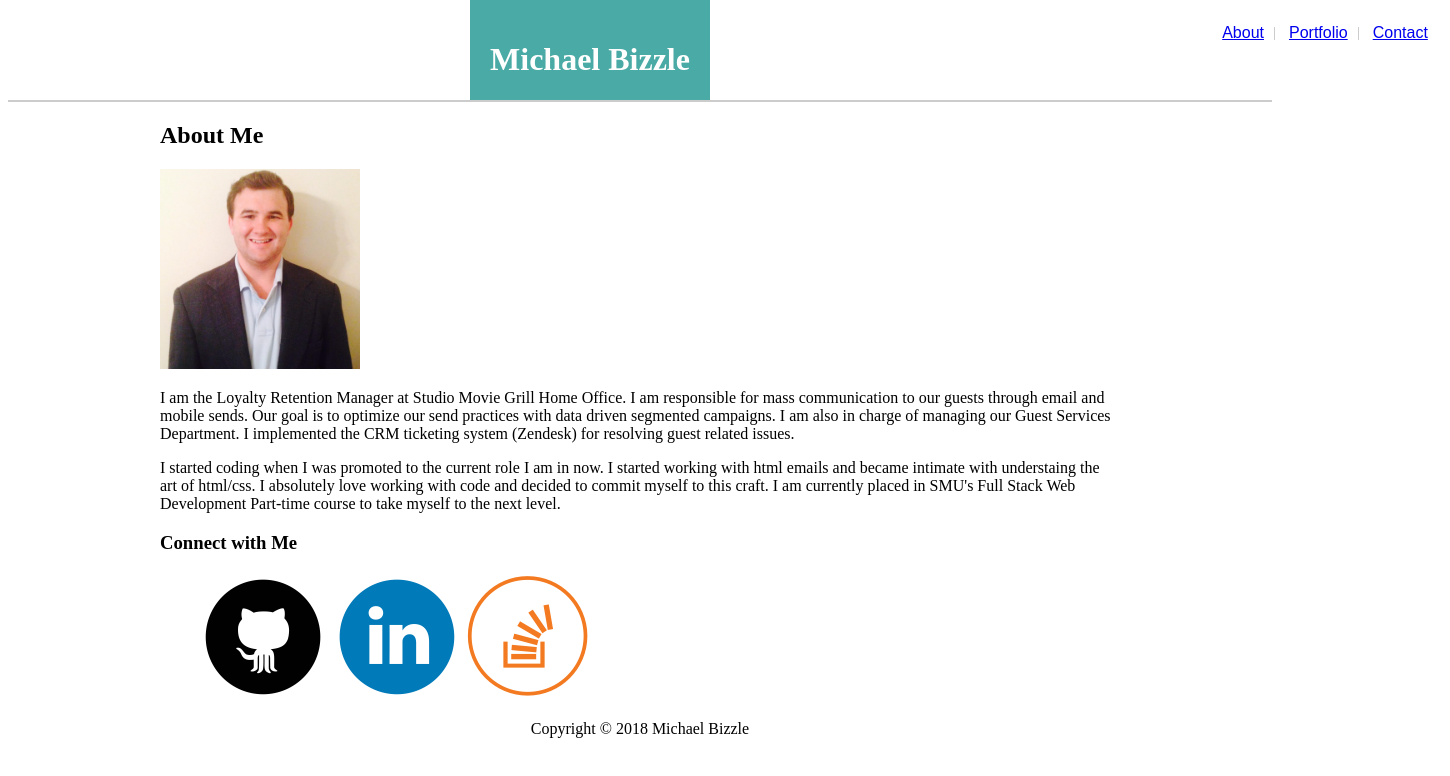
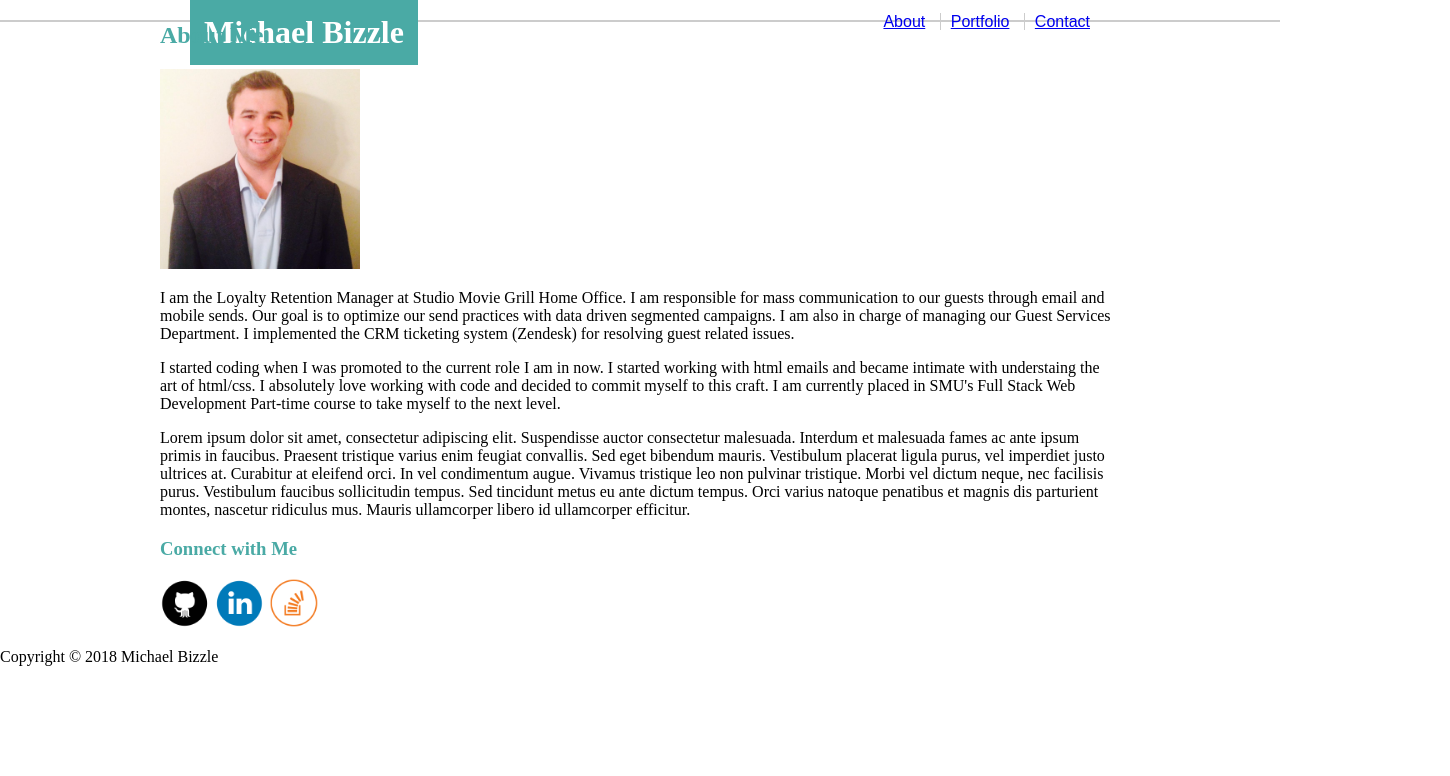
Before and after one commit to mbizzle1464/basic-portfolio, a plain HTML site: page index.html in a window 1280 px wide. Shown: the whole page, 1450 px wide, since content can reach past the window. Drawn offline with Linux system fonts and the light colour scheme; a script that the page names is missing.

Commit message:
Today's edits.

```diff
--- a/assets/css/style.css
+++ b/assets/css/style.css
@@ -1,59 +1,70 @@
+* {
+    box-sizing: border-box;
+}
+body {
+    margin: 0;
+}
 header {
     text-align: center;
     background-color: #ffffff;
     border-bottom: 2px solid #cccccc;
-    padding: 46px;
+    float: left;
+    width:100%;
 }
-.container {
-    width: 960px;
+#name {
+    background-color: #4aaaa5;
+    color: #ffffff;
     margin: 0 auto;
+    float: left;
+    position: fixed;
+    padding: 14px;
+    top: 0;
+    left: 190px;
 }
-h1 {
-    color: #ffffff;
+h2, h3 {
+    color: #4aaaa5;
 }
-#boxed {
-    background: #4aaaa5;
-    position: absolute;
-    text-align: center;
-    width: 200px;
-    height: 60px;
-    top: 0;
-    left: 470px;
-    padding: 20px;
-}
-#absolute {
-    background: #ffffff;
-    position: absolute;
-    text-align: center;
-    width: 250px;
-    height: 60px;
-    bottom: 0;
-    right: -740px;
-    padding: 0px;
+ul {
+    padding: 0;
 }
 li {
-    text-decoration: none;
     color: #777777;
-    display: inline-block;
+    display: inline;
     list-style-type: none;
-}
-#absolute li {
     font-family: Arial, Helvetica, sans-serif;
     line-height: 80%;
 }
-#Portfolio {
-    border-right: 1px solid #cccccc;
-    padding-right: 10px;
-    padding-left: 10px;
+#page-links {
+    font-family: Arial, Helvetica, sans-serif;
+    line-height: 80%;
+    float: left;
+    position: fixed;
+    top: 0;
+    right: 190px;
 }
 #about {
     border-right: 1px solid #cccccc;
     padding-right: 10px;
 }
-#Contact {
+#portfolio {
+    border-right: 1px solid #cccccc;
+    padding-right: 10px;
     padding-left: 10px;
 }
-footer {
+#contact {
+    padding-left: 10px;
+}
+.container {
+    position: relative;
     width: 960px;
     margin: 0 auto;
-    text-align: center;
+}
+#about {
+
+}
+#sidebar {
+
+}
+footer {
+
+}
--- a/index.html
+++ b/index.html
@@ -7,32 +7,29 @@
     <meta name="viewport" content="width=device-width, initial-scale=1">
     <link rel="stylesheet" type="text/css" media="screen" href="assets/css/style.css" />
     <script src="main.js"></script>
+</head>
 
+<body>
     <header>
-        <div id="boxed">
-        <h1>Michael Bizzle</h1>
-        <ul id="absolute">
+        <h1 id="name">Michael Bizzle</h1>
+        <ul id="page-links">
             <li id="about">
                 <a href="index.html">About</a>
             </li>
-            <li id="Portfolio">
+            <li id="portfolio">
                 <a href="portfolio.html">Portfolio</a>
             </li>
-            <li id="Contact">
+            <li id="contact">
                 <a href="contact.html">Contact</a>
             </li>
         </ul>
-        </div>
     </header>
-
-</head>
-
-<body>
     <div class="container">
 
         <section id="Main">
-            <div class ="Main-Box">
-            <h2>About Me</h2>
+            <div class ="about">
+                <h2>About Me</h2>
+            </div>
             <img src="assets/images/Profile.jpg" alt="Michael Bizzle" id="bio-image" width="200px" height="200px" >
 
             <p>I am the Loyalty Retention Manager at Studio Movie Grill Home Office. I am responsible for mass communication to our guests
@@ -42,19 +39,27 @@
                 understaing the art of html/css.  I absolutely love working with code and decided to commit myself to this craft.  I am currently
                 placed in SMU's Full Stack Web Development Part-time course to take myself to the next level.
             </p>
-            </div>
+            <p>Lorem ipsum dolor sit amet, consectetur adipiscing elit. Suspendisse auctor consectetur malesuada. Interdum et malesuada
+                fames ac ante ipsum primis in faucibus. Praesent tristique varius enim feugiat convallis. Sed eget bibendum mauris. Vestibulum
+                placerat ligula purus, vel imperdiet justo ultrices at. Curabitur at eleifend orci. In vel condimentum augue. Vivamus
+                tristique leo non pulvinar tristique. Morbi vel dictum neque, nec facilisis purus. Vestibulum faucibus sollicitudin tempus.
+                Sed tincidunt metus eu ante dictum tempus. Orci varius natoque penatibus et magnis dis parturient montes, nascetur ridiculus
+                mus. Mauris ullamcorper libero id ullamcorper efficitur.</p>
         </section>
-        <section id="Sidebar">
+        <section id="sidebar">
             <h3>Connect with Me</h3>
             <ul>
-                <li>
-                    <a href="https://github.com/mbizzle1464"><img src="assets/images/github.png"></a>
+                <li id="image">
+                    <a href="https://github.com/mbizzle1464">
+                    <img src="assets/images/github.png" alt"Github" id="github-image" width="50px" height="50px"></a>
                 </li>
-                <li>
-                    <a href="https://github.com/mbizzle1464"><img src="assets/images/linkedin.png"></a>
+                <li id="image">
+                    <a href="https://github.com/mbizzle1464">
+                    <img src="assets/images/linkedin.png" alt="Linkedin" id="linkedin" width="50px" height="50px"></a>
                 </li>
-                <li>
-                    <a href="https://github.com/mbizzle1464"><img src="assets/images/stackoverflow.png"></a>
+                <li id="image">
+                    <a href="https://github.com/mbizzle1464">
+                    <img src="assets/images/stackoverflow.png" alt="Stackoverflow" id="stackoverflow" width="50px" height="50px"></a>
                 </li>
             </ul>
         </section>
```
